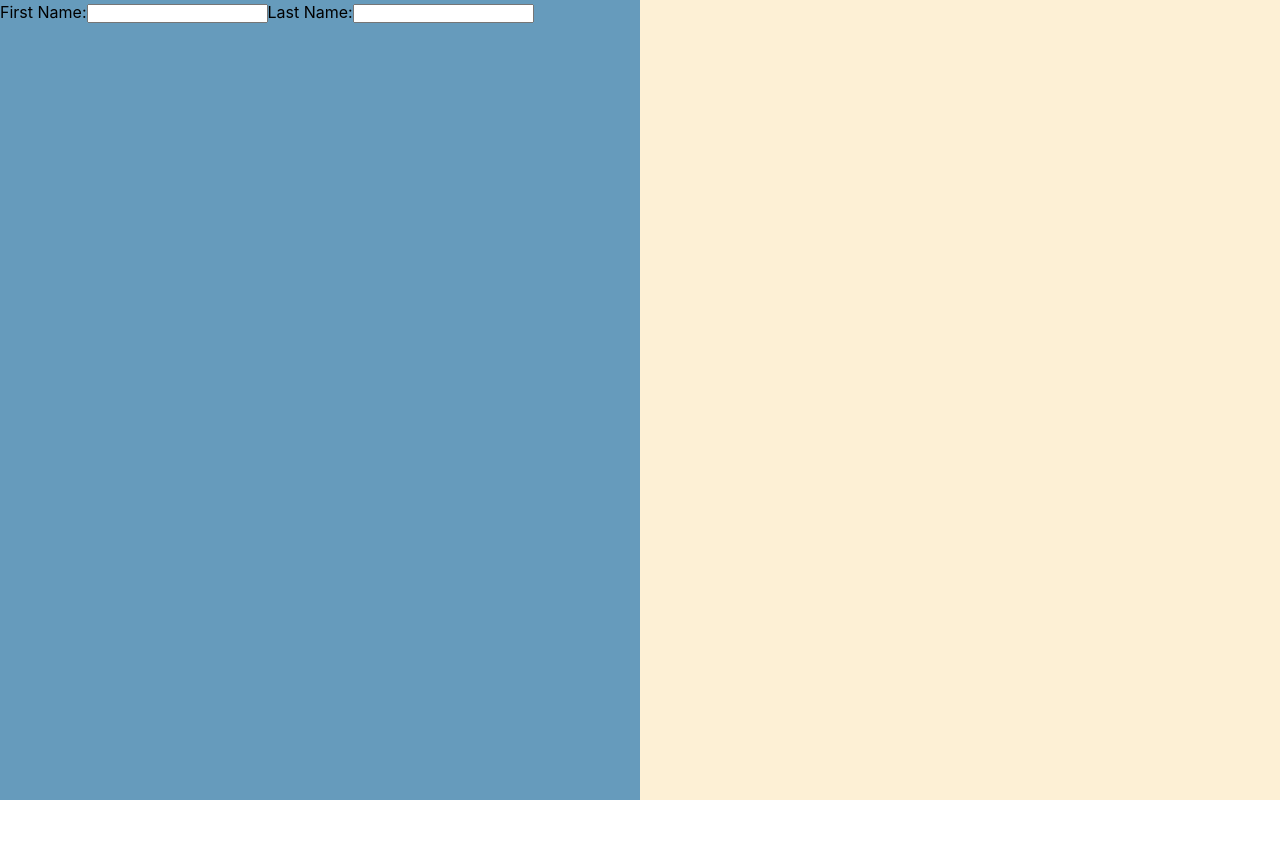
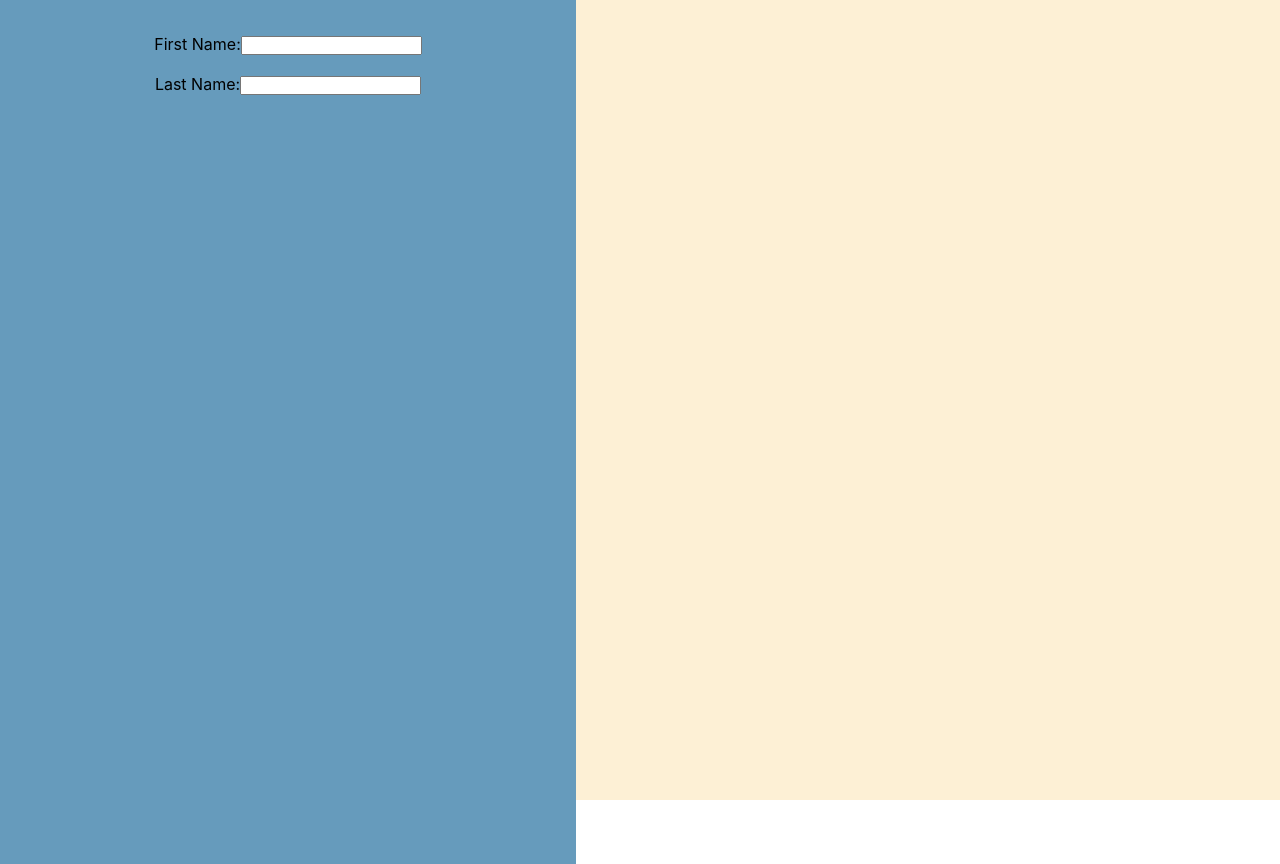
Before and after one commit to datderek/resumebuilder, a React (Vite) app: page / in a window 1280 px wide. Before the commit the page ends 800 px from the top, so only its background shows below. Built offline with nearby package versions, Linux system fonts and the light colour scheme.

Commit message:
Add basic styling

```diff
--- /dev/null
+++ b/src/styles/Panel.css
@@ -0,0 +1,6 @@
+.panel {
+  width: 500px;
+  height: 75px;
+  background-color: white;
+  color: black;
+}
--- a/src/styles/ResumeBuilder.css
+++ b/src/styles/ResumeBuilder.css
@@ -1,5 +1,10 @@
 .edit-bar {
+  width: 40%;
+  height: 100%;
+  padding: 2rem;
+  display: flex;
+  flex-direction: column;
+  align-items: center;
+  gap: 1rem;
   background-color: var(--air-blue);
-  width: 50%;
-  height: 100%;
 }
```
